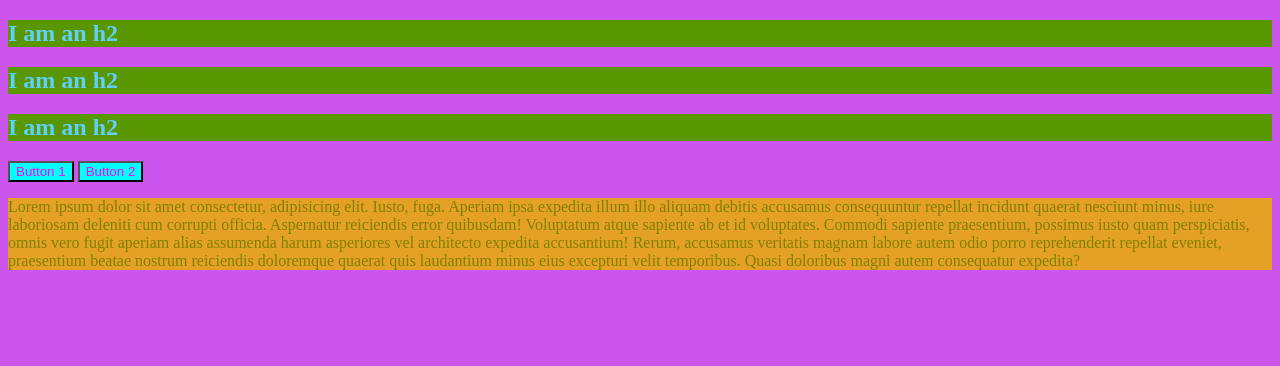
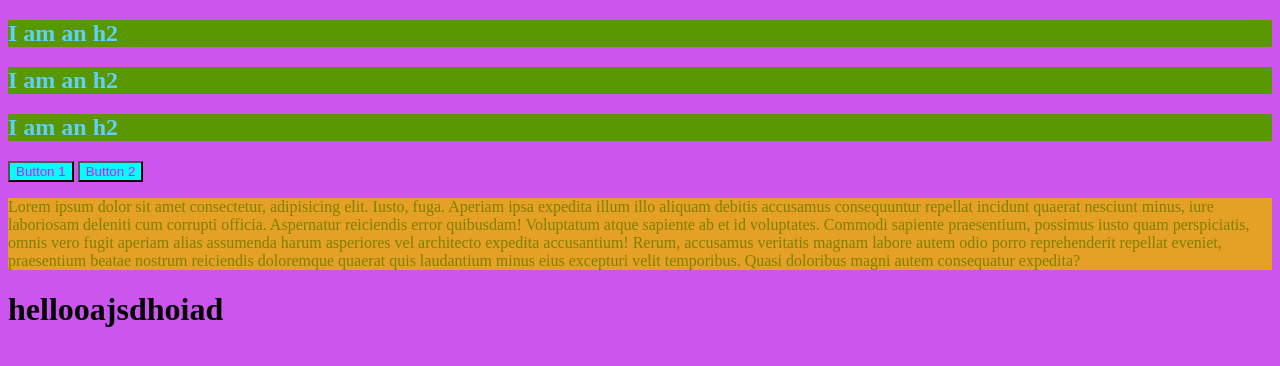
Before and after one commit to CosminBenegui/CSS_Intro, a plain HTML site: page css_intro/index.html in a window 1280 px wide. Drawn offline with Linux system fonts and the light colour scheme.

Commit message:
change demo

```diff
--- a/css_intro/index.html
+++ b/css_intro/index.html
@@ -25,6 +25,7 @@
         Rerum, accusamus veritatis magnam labore autem odio porro reprehenderit repellat eveniet, praesentium beatae
         nostrum reiciendis doloremque quaerat quis laudantium minus eius excepturi velit temporibus. Quasi doloribus
         magni autem consequatur expedita?</p>
+        <h1>hellooajsdhoiad</h1>
 </body>
 
 </html>
```
